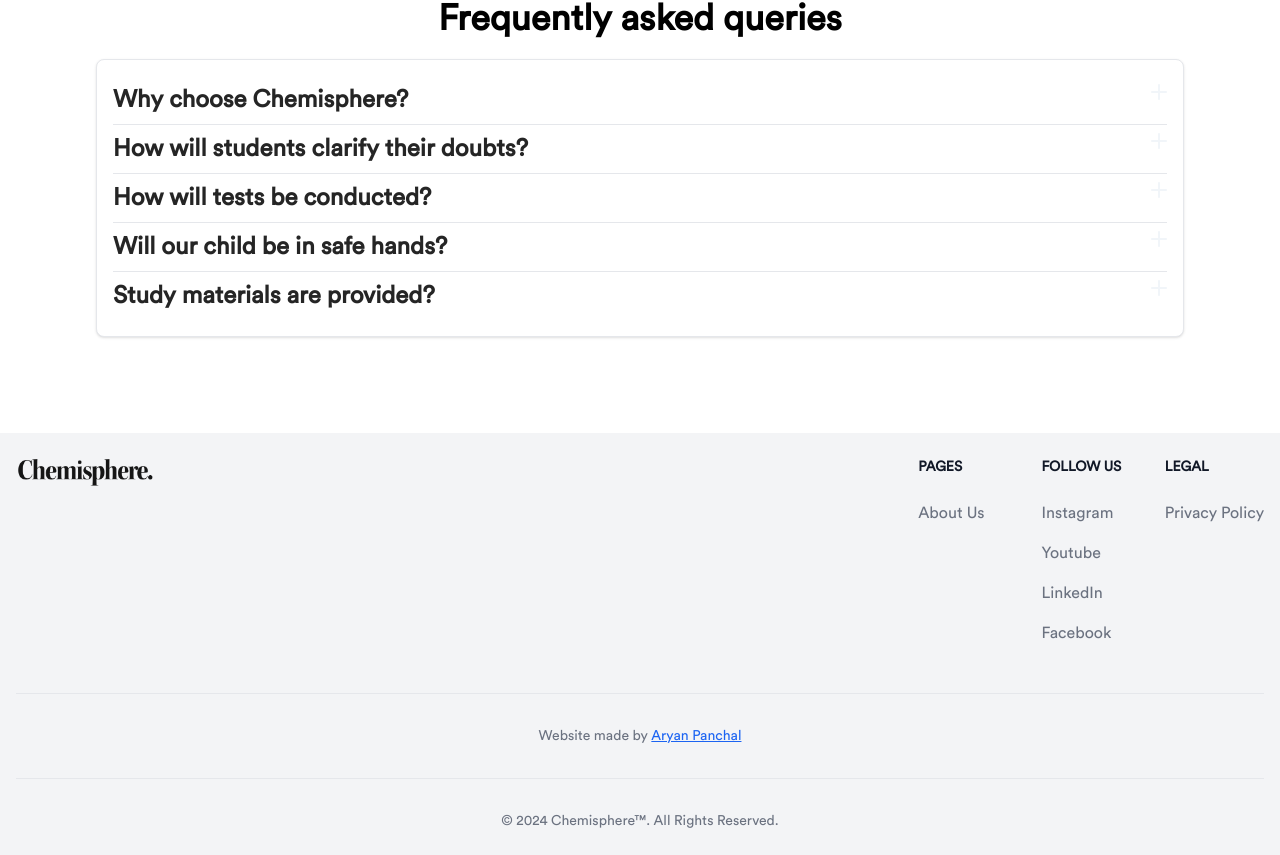
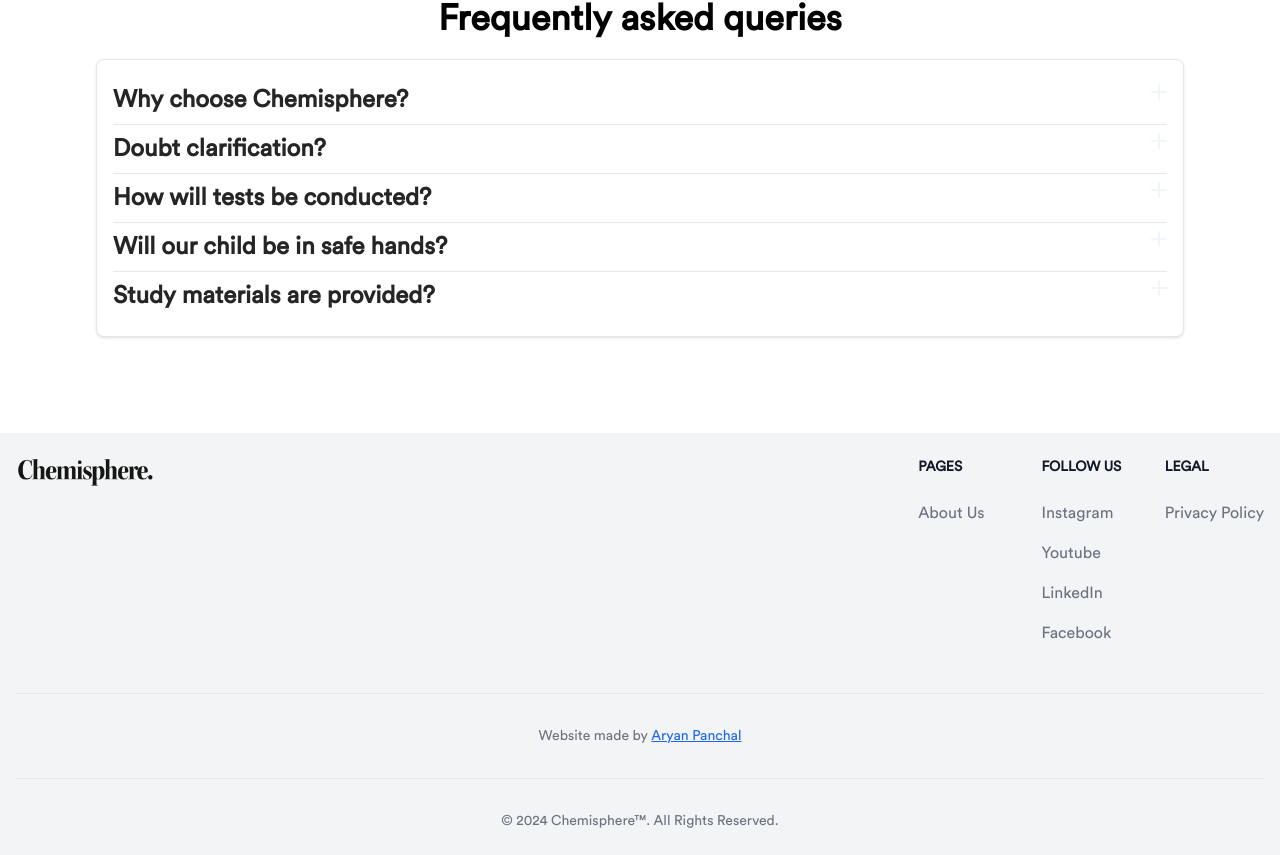
Before and after one commit to aryannpanchal/chemisphere-official-website, a Next.js app: page / in a window 1280 px wide. Shown: the part 4334-5189 px from the top of the page. Built offline with nearby package versions, Linux system fonts and the light colour scheme.

Commit message:
Update FAQ.jsx

```diff
--- a/components/FAQ.jsx
+++ b/components/FAQ.jsx
@@ -10,25 +10,25 @@ const FAQ = () => {
       </div>
       <div className="p-4 bg-white rounded-lg text-black border border-1 shadow text-md">
         <Accordion
-          title={<h5 className='font-bold text-2xl'>Why choose Chemisphere?</h5>}
+          title={<h5 className='font-bold laptop:text-2xl'>Why choose Chemisphere?</h5>}
           answer = {<p className='pt-2 text-black laptop:text-xl opacity-95'>Choose Chemisphere for a captivating chemistry learning experience! Learn from professionals with a decade of mentoring success. Enjoy engaging live classes, meticulous class notes, and track progress with regular assessments and examinations. Elevate your marks and embrace the joy of learning chemistry!</p>}
           className='lg:text-left gap-14 '
           id='accordian'
         />
         <hr />
         <Accordion
-          title={<h5 className='font-bold  text-2xl'>How will students clarify their doubts?</h5>}
+          title={<h5 className='font-bold  laptop:text-2xl'>Doubt clarification?</h5>}
           answer = {<p className='pt-2 text-black laptop:text-xl opacity-95'>Despite the higher number of hours at other institutes, the challenge lies in providing personalized attention to each student. We are committed to ensuring that students have direct communication with the teacher for doubt clarification through platforms like Telegram and WhatsApp. This allows for a more individualized and focused learning experience.</p>}
           className='lg:text-left'
         /><hr />
         <Accordion
-          title={<h5 className='font-bold text-2xl'>How will tests be conducted?</h5>}
+          title={<h5 className='font-bold laptop:text-2xl'>How will tests be conducted?</h5>}
           answer = {<p className='pt-2 text-black laptop:text-xl opacity-95'>Our coaching program leverages technology to enhance the learning experience. The Android/iOS app facilitates a convenient platform for conducting tests and enables parents to track their child's performance. This integration of technology ensures a modern and efficient learning environment. All the reports of the tests are also shared with the parent so that their performance is tracked.</p>}
           className='lg:text-left svg'
         />        <hr />
 
         <Accordion
-          title={<h5 className='font-bold text-2xl'>Will our child be in safe hands?</h5>}
+          title={<h5 className='font-bold laptop:text-2xl'>Will our child be in safe hands?</h5>}
           answer = {<p className='pt-2 text-black laptop:text-xl opacity-95'>As an IIT Madras graduate with 12 years of teaching experience in various coaching institutes across India, I bring a unique perspective to the table. Unlike some coaching institutes that prioritize completing the syllabus and little focus beyond that, my focus is on understanding individual student needs and providing quality education. My experience allows me to guide students not just through the curriculum sooner but also to help them develop a deeper understanding of the subjects.</p>}
           className='lg:text-left'
         />        <hr />
```
